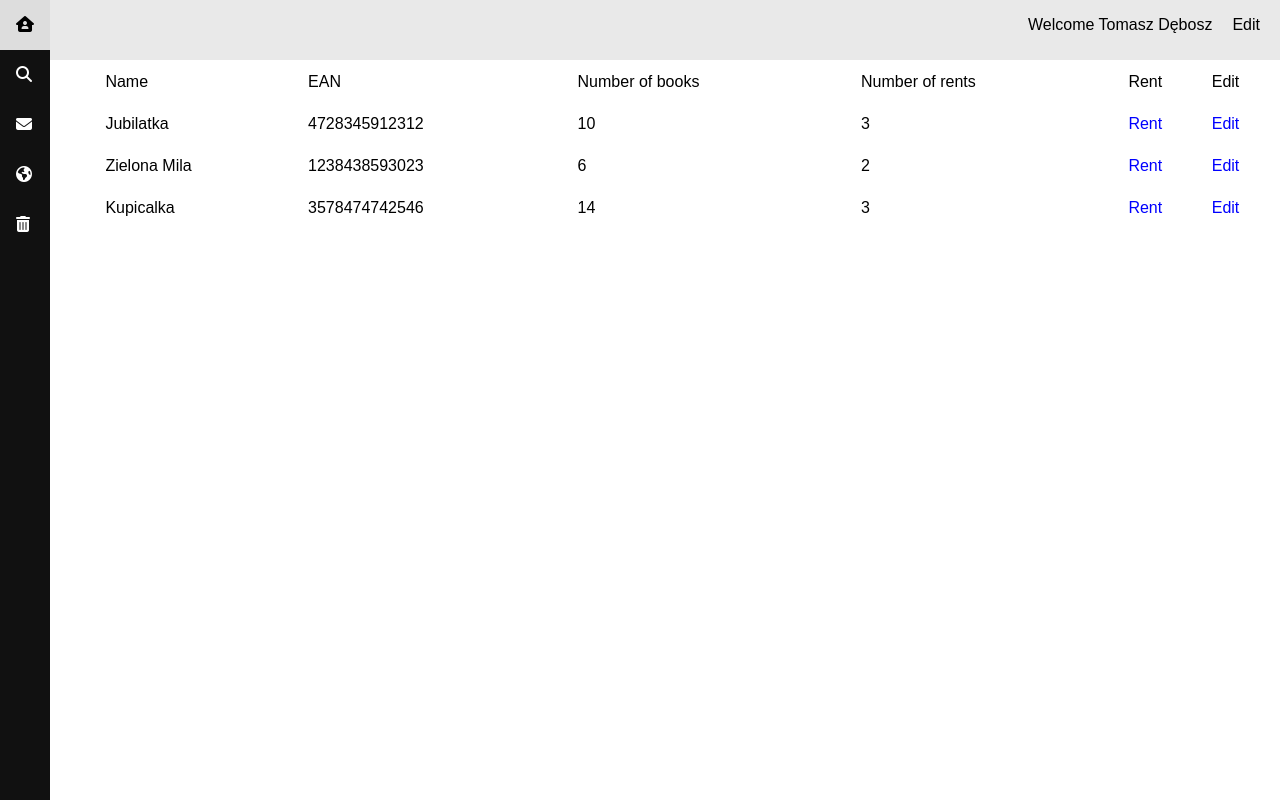
After one commit to Dosztosz/Library, a PHP site: page /list.html in a window 1280 px wide. The commit adds this page. Run offline with PHP 8.4, Linux system fonts and the light colour scheme; some libraries are stand-ins or nearby versions.

Commit message:
List update
Added simple list of products

```diff
--- /dev/null
+++ b/list.html
@@ -0,0 +1,71 @@
+<!DOCTYPE html>
+<html lang="en">
+
+<head>
+    <meta charset="UTF-8">
+    <meta http-equiv="X-UA-Compatible" content="IE=edge">
+    <meta name="viewport" content="width=device-width, initial-scale=1.0">
+    <title>Library managment system</title>
+    <link rel="stylesheet" href="styles/style.css">
+    <script src="https://kit.fontawesome.com/8d0eb52cc9.js" crossorigin="anonymous"></script>
+</head>
+
+<body>
+    <div class="sidenav">
+        <a href="index.html" class="bar-item"><i class="fa fa-house-user"></i></a>
+        <a href="list.html" class="bar-item"><i class="fa fa-search"></i></a>
+        <a href="#" class="bar-item"><i class="fa fa-envelope"></i></a>
+        <a href="#" class="bar-item"><i class="fa fa-globe"></i></a>
+        <a href="#" class="bar-item"><i class="fa fa-trash"></i></a>
+    </div>
+    <div class="content">
+        <div class="navbar-top">
+            <ul>
+                <li><img src=""></li>
+                <li>Welcome Tomasz Dębosz</li>
+                <li>Edit</li>
+            </ul>
+        </div>
+        <div class="list">
+            <table>
+                <tr>
+                    <td>Name</td>
+                    <td>EAN</td>
+                    <td>Number of books</td>
+                    <td>Number of rents</td>
+                    <td>Rent</td>
+                    <td>Edit</td>
+                </tr>
+                <tr>
+                    <td>Jubilatka</td>
+                    <td>4728345912312</td>
+                    <td>10</td>
+                    <td>3</td>
+                    <td><a>Rent</a></td>
+                    <td><a>Edit</a></td>
+                </tr>
+                <tr>
+                    <td>Zielona Mila</td>
+                    <td>1238438593023</td>
+                    <td>6</td>
+                    <td>2</td>
+                    <td><a>Rent</a></td>
+                    <td><a>Edit</a></td>
+                </tr>
+                <tr>
+                    <td>Kupicalka</td>
+                    <td>3578474742546</td>
+                    <td>14</td>
+                    <td>3</td>
+                    <td><a>Rent</a></td>
+                    <td><a>Edit</a></td>
+                </tr>
+
+            </table>
+        </div>
+    </div>
+
+    </div>
+</body>
+
+</html>
--- a/styles/style.css
+++ b/styles/style.css
@@ -51,6 +51,31 @@ body {
   float: right;
 }
 
+.content .navbar-top li {
+  margin-right: 20px;
+  list-style: none;
+}
+
+.content .list {
+  margin-left: 8%;
+}
+
+.content .list table {
+  width: 100%;
+}
+
+.content .list tr {
+  height: 40px;
+}
+
+.content .list a {
+  color: blue;
+}
+
+.content .list a:hover {
+  color: aqua;
+}
+
 .widgets {
   margin-left: 100px;
   padding-left: 20px;
@@ -62,20 +87,28 @@ body {
 }
 
 .widgets .widgets-block {
-  padding: 20px;
+  padding: 1vw;
   margin: 20px;
   display: block;
-  height: 150px;
-  width: 300px;
+  height: 10vw;
+  width: 18vw;
   background-color: bisque;
+  -webkit-transition: 0.6s;
+  transition: 0.6s;
 }
 
 .widgets .widgets-block h2 {
   text-align: left;
+  font-size: 1.5vw;
 }
 
 .widgets .widgets-block p {
-  margin-top: 50px;
+  margin-top: 1vw;
   text-align: right;
+  font-size: 1.5vw;
+}
+
+.widgets .widgets-block:hover {
+  background-color: aquamarine;
 }
 /*# sourceMappingURL=style.css.map */
--- a/styles/style.scss
+++ b/styles/style.scss
@@ -33,6 +33,7 @@ body {
     }
 }
 
+
 /* Style the content */
 
 .content {
@@ -45,26 +46,52 @@ body {
             justify-content: space-between;
             float: right;
         }
+        li {
+            margin-right: 20px;
+            list-style: none;
+        }
+    }
+    .list {
+        margin-left: 8%;
+        table {
+            width: 100%;
+        }
+        tr {
+            height: 40px;
+        }
+        a {
+            color: blue;
+            &:hover {
+                color: aqua;
+            }
+        }
     }
 }
+
 .widgets {
     margin-left: 100px;
     padding-left: 20px;
     display: flex;
     flex-wrap: wrap;
-    .widgets-block{
-        padding: 20px;
+    .widgets-block {
+        padding: 1vw;
         margin: 20px;
         display: block;
-        height: 150px;
-        width: 300px;
+        height: 10vw;
+        width: 18vw;
         background-color: bisque;
+        transition: 0.6s;
         h2 {
             text-align: left;
+            font-size: 1.5vw;
         }
         p {
-            margin-top: 50px;
+            margin-top: 1vw;
             text-align: right;
+            font-size: 1.5vw;
+        }
+        &:hover {
+            background-color: aquamarine;
         }
     }
 }
```
Also changed, not shown: index.html (+19 -9 lines), 1 other file.
